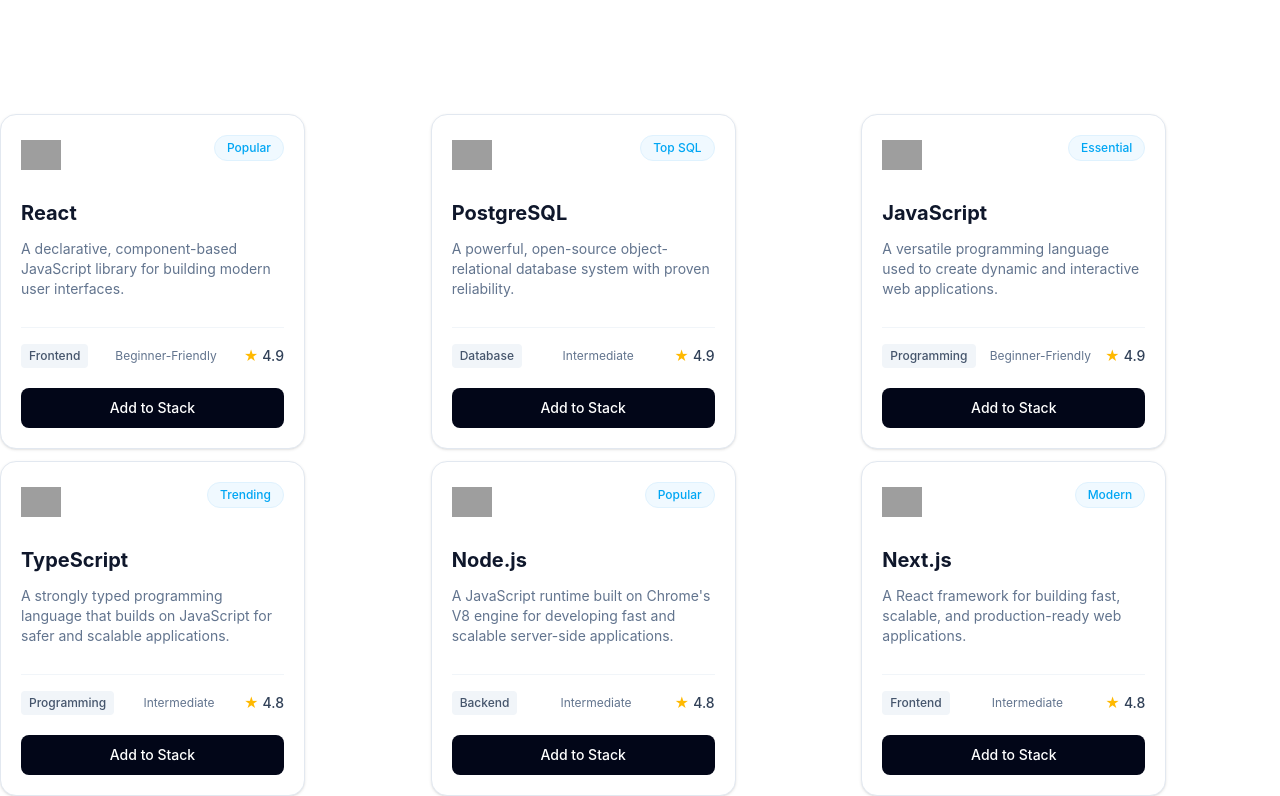
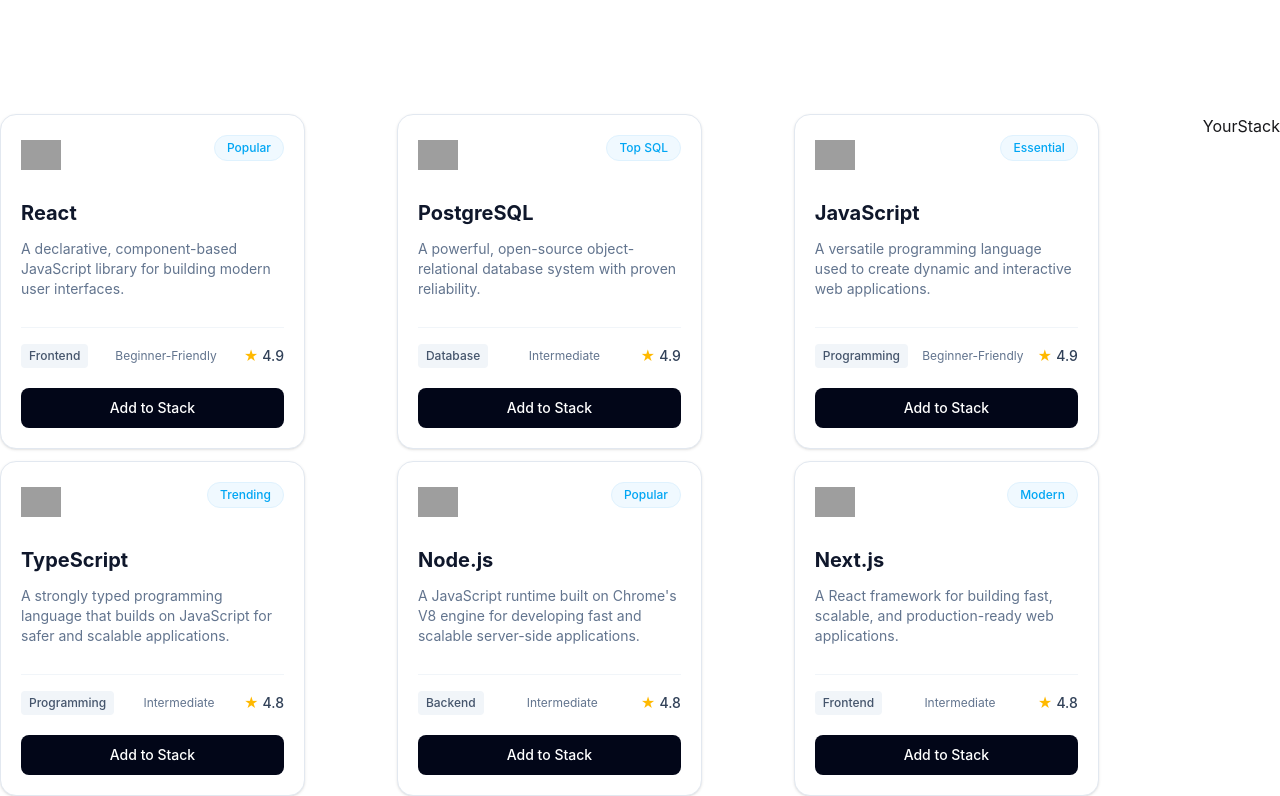
Before and after one commit to RSB-Rimon/A-5-B14Batch, a React (Vite) app: page / in a window 1280 px wide. Shown: the part 436-1232 px from the top of the page. Built offline with nearby package versions, Linux system fonts and the light colour scheme; grey boxes are pictures that could not be loaded.

Commit message:
feat: create technology card component

```diff
--- a/src/App.tsx
+++ b/src/App.tsx
@@ -1,40 +1,44 @@
-import { Suspense } from "react";
-import Banner from "./components/Banner"
-import Footer from "./components/Footer"
-import Navbar from "./components/Navbar"
+import { Suspense, useState } from "react";
+import Banner from "./components/Banner";
+
+import Navbar from "./components/Navbar";
 import Technology from "./components/Technology";
 import type { CardType } from "./type/CardType";
+import YourStack from "./components/YourStack";
 
-
-const technologiseFetch = async ():Promise<CardType[]> =>{
-  const res = await fetch('/data.json');
+const technologiseFetch = async (): Promise<CardType[]> => {
+  const res = await fetch("/data.json");
   const data = await res.json();
   return data;
-}
+};
 
 function App() {
- const technologisePromise = technologiseFetch()
+  const technologisePromise = technologiseFetch();
+  const [selectedTechnology, setSelectedTechnology] = useState<CardType[]>([]);
+  const handleAddToStack = (technology: CardType) => {
+    console.log(technology, "technology object passing");
+    setSelectedTechnology([...selectedTechnology, technology]);
+  };
 
   return (
     <>
+      <Navbar />
+      <Banner />
+      <div className="container mx-auto flex gap-6">
+        <div className="flex-1">
+          <Suspense fallback={<li>Loadding......</li>}>
+            <Technology
+              technologisePromise={technologisePromise}
+              handleAddToStack={handleAddToStack}
+            />
+          </Suspense>
+        </div>
+        <YourStack selectedTechnology={selectedTechnology} />
+      </div>
 
-<Navbar />
-<Banner />
-<Suspense fallback={<li>Loadding......</li>}>
-<Technology  technologisePromise={technologisePromise}/>
-
-</Suspense>
-
-
-{/* <Footer/> */}
-
-
-
-
-
-
+      {/* <Footer/> */}
     </>
-  )
+  );
 }
 
-export default App
+export default App;
--- a/src/components/TechnolgyCard.tsx
+++ b/src/components/TechnolgyCard.tsx
@@ -1,9 +1,16 @@
 import type { CardType } from "../type/CardType";
 
-const TechnolgyCard = ({ technologys }) => {
+
+interface TechnolgyCardProps {
+  technologys: CardType[];
+  handleAddToStack:(techology:CardType)=> void
+}
+
+
+const TechnolgyCard = ({ technologys, handleAddToStack  }:TechnolgyCardProps) => {
   console.log(technologys, "technologys from technology card");
   return (
-    <div className="container mx-auto grid grid-cols-3 gap-3">
+    <div className="grid grid-cols-3 gap-3">
       {technologys.map((technology:CardType) => {
         return (
           <div className="card bg-base-100 w-full max-w-[305px] rounded-2xl border border-slate-200 shadow-sm">
@@ -54,7 +61,7 @@
     </div>
 
     {/* Button */}
-    <button className="mt-3 w-full rounded-lg bg-slate-950 py-2.5 text-sm font-medium text-white transition hover:bg-slate-800">
+    <button onClick={()=> handleAddToStack(technology)} className="mt-3 w-full rounded-lg bg-slate-950 py-2.5 text-sm font-medium text-white transition hover:bg-slate-800">
       Add to Stack
     </button>
 
--- a/src/components/Technology.tsx
+++ b/src/components/Technology.tsx
@@ -4,14 +4,15 @@
 
 interface TechnologyProps {
     technologisePromise : Promise<CardType[]>
+    handleAddToStack : (technology: CardType)=> void
 }
 
-const Technology = ({technologisePromise}:TechnologyProps) => {
+const Technology = ({technologisePromise , handleAddToStack}:TechnologyProps) => {
     const technologys = use(technologisePromise)
     console.log(technologys)
     return (
         <div>
-            <TechnolgyCard technologys={technologys} />
+            <TechnolgyCard technologys={technologys} handleAddToStack ={handleAddToStack}/>
         </div>
     );
 };
--- a/src/components/YourStack.tsx
+++ b/src/components/YourStack.tsx
@@ -1,8 +1,24 @@
+import type { CardType } from "../type/CardType";
 
-
-const YourStack = () => {
+interface YourStackProps {
+    selectedTechnology :CardType[]
+}
+const YourStack = ({selectedTechnology}:YourStackProps) => {
+    console.log(selectedTechnology," 'selectedTechnology")
     return (
         <div>
+           <h2>YourStack</h2>
+           {
+            selectedTechnology.map((technology)=>{
+             return <div key={technology.id}>
+                    <img src={technology.icon} alt={technology.name} />
+                    <h3>{technology.name}</h3>
+                    <p>{technology.category}</p>
+
+                </div>
+            })
+           }
+
 
         </div>
     );
```
